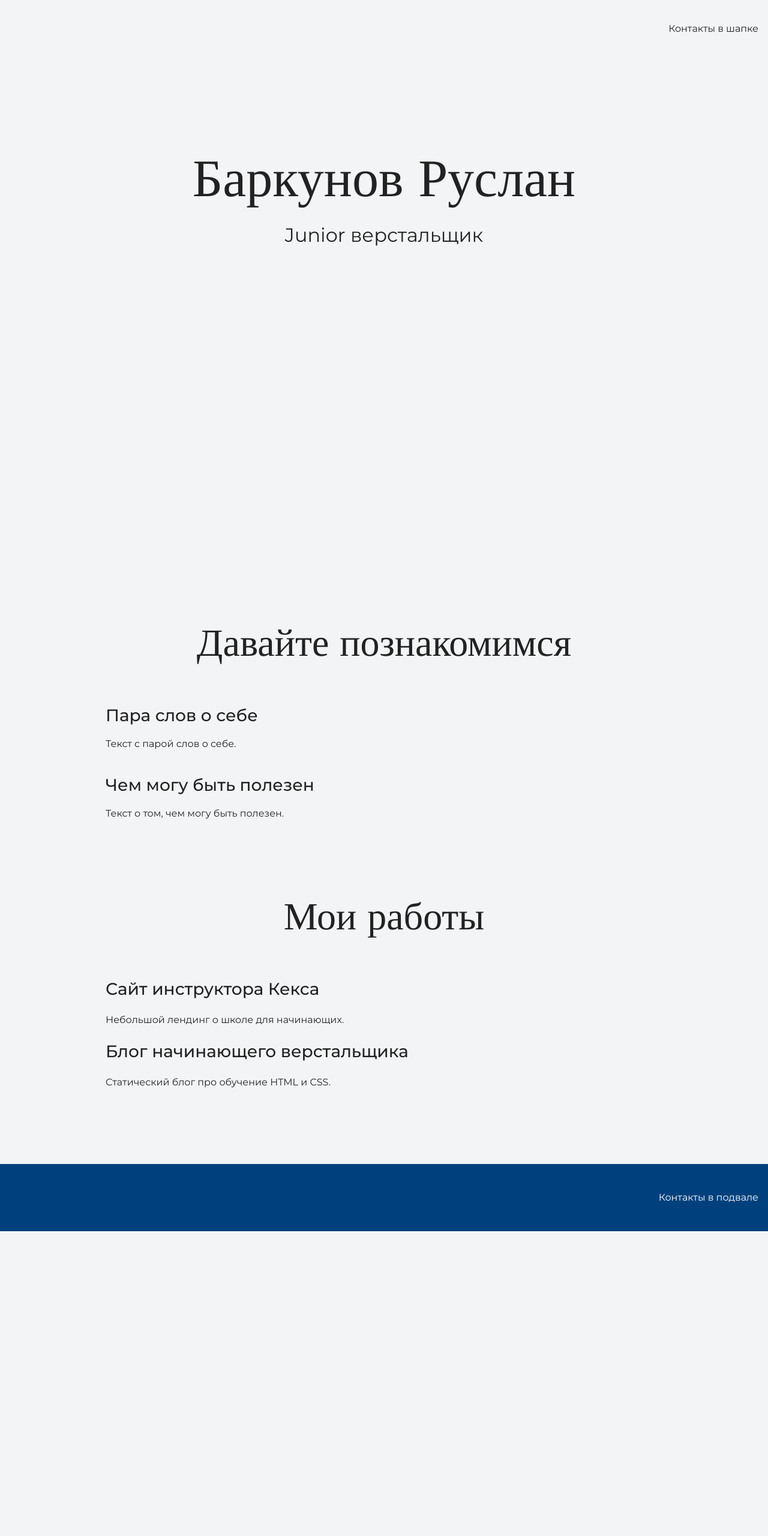
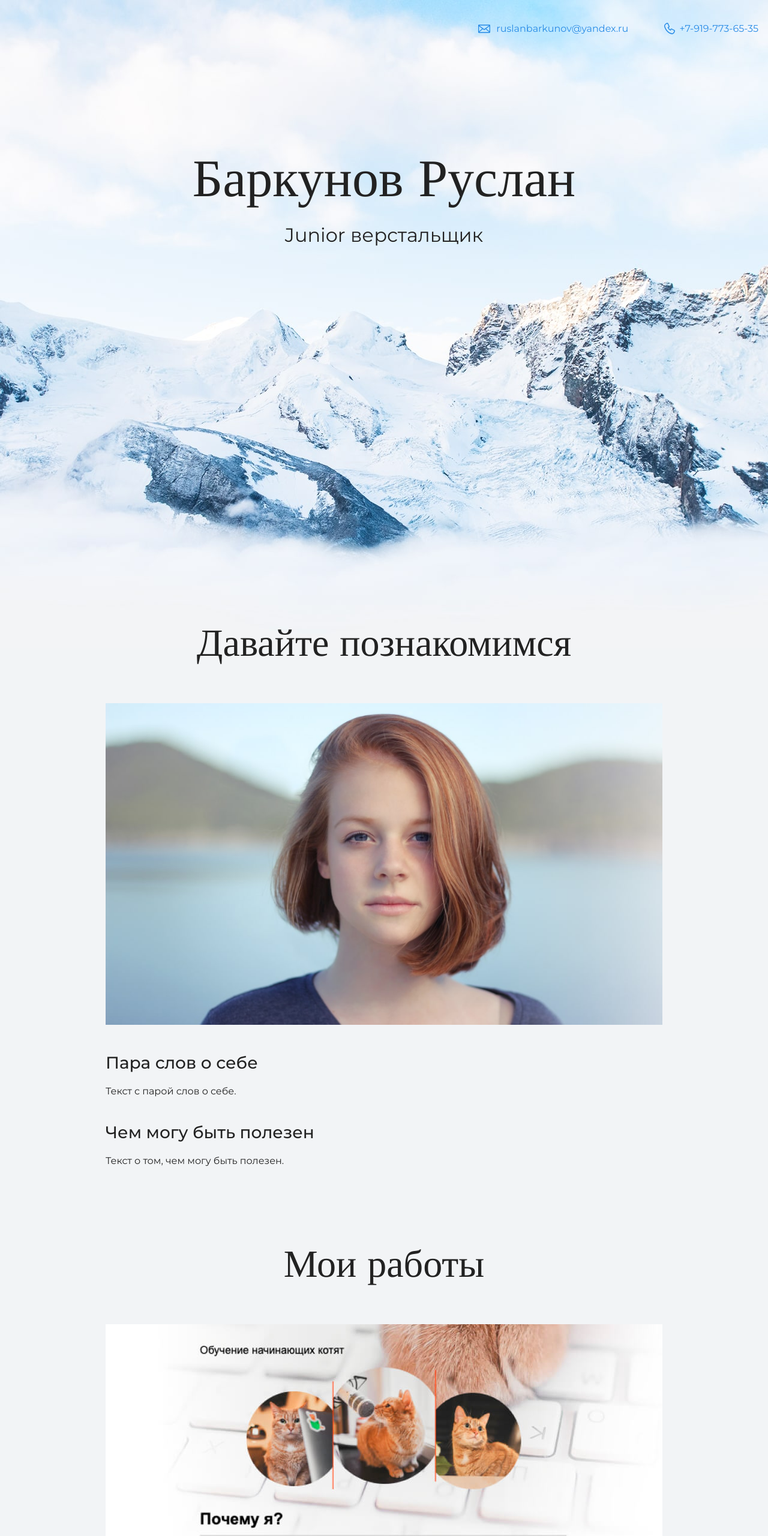
Before and after one commit to wunderwaffess/my-site, a plain HTML site: page index.html in a window 1280 px wide. Shown: the top 2560 px of the page at 60% size. Before the commit the page ends 2052 px from the top, so only its background shows below. Drawn offline with nearby package versions, Linux system fonts and the light colour scheme.

Commit message:
Обновление файлов

```diff
--- a/index.html
+++ b/index.html
@@ -10,7 +10,8 @@
   <body>
     <header class="page-header">
       <div class="container">
-      Контакты в шапке
+      <a class="header-email" href="ruslanbarkunov@yandex.ru">ruslanbarkunov@yandex.ru</a>
+      <a  class="header-phone" href="+7-919-773-65-35">+7-919-773-65-35</a>
     </div>
     </header>
 
@@ -24,6 +25,9 @@
     <section class="intro">
       <div class="container">
       <h2 class="subheading">Давайте познакомимся</h2>
+      <figure class="user-image">
+        <img src="files/user.jpg" width="928" height="536" alt="Фотография Неопознанного Енота">
+      </figure>
       <h3>Пара слов о себе</h3>
       <p>Текст с парой слов о себе.</p>
       <h3>Чем могу быть полезен</h3>
@@ -35,7 +39,12 @@
       <div class="container">
       <h2 class="subheading">Мои работы</h2>
 
+      <figure class="project-image">
+        <img src="files/project.jpg" width="928" height="536" alt="Cайт инструктора Кекса">
+      </figure>
       <h3>Сайт инструктора Кекса</h3>
+      <a class="button" href="source/project/index.html">Открыть страницу</a>
+
       <p>Небольшой лендинг о школе для начинающих.</p>
 
       <h3>Блог начинающего верстальщика</h3>
@@ -45,7 +54,12 @@
 
     <footer class="page-footer">
       <div class="container">
-      Контакты в подвале
+
+        <a class="footer-email" href="ruslanbarkunov@yandex.ru">ruslanbarkunov@yandex.ru</a>
+      <a  class="footer-phone" href="+7-919-773-65-35">+7-919-773-65-35</a>
+
+
+
       <div>
     </footer>
   </body>
```
Also changed, not shown: files/project.jpg (added), files/user.jpg (added), img/hero-bg.jpg (added), img/icon-css.svg (added), img/icon-email-footer.svg (added), img/icon-email-header.svg (added), img/icon-html.svg (added), img/icon-phone-footer.svg (added), img/icon-phone-header.svg (added).
